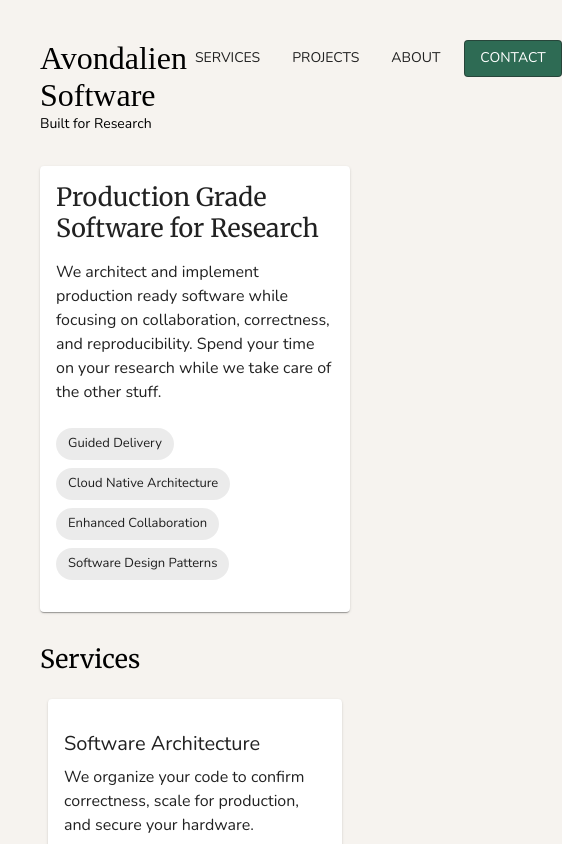
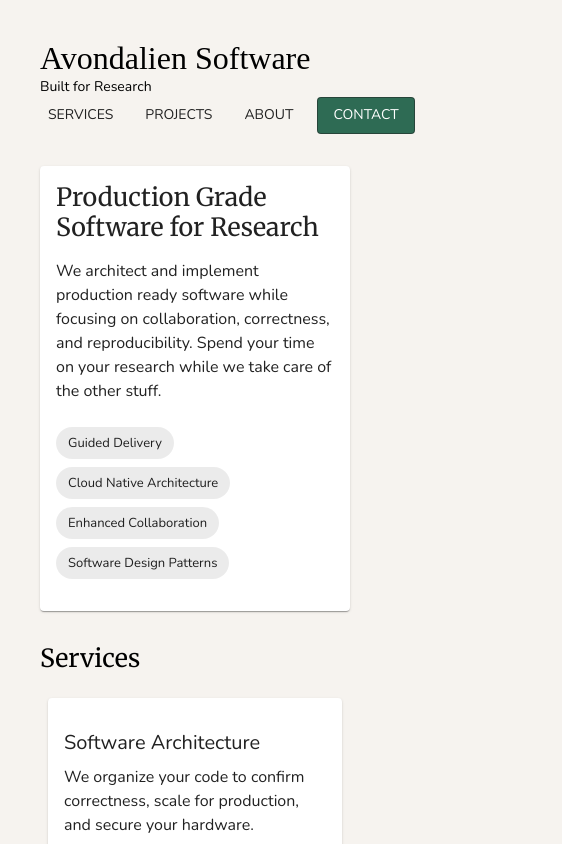
Before and after one commit to avondalien/homepage, a React (Vite) app: page / in a window 390 px wide. Shown: the top 844 px of the page, 562 px wide, since content can reach past the window. Built offline with nearby package versions, Linux system fonts and the light colour scheme; a web font is replaced by a local one.

Commit message:
navigation buttons slide under the logo on mobile

```diff
--- a/src/navigation/navigation.tsx
+++ b/src/navigation/navigation.tsx
@@ -1,3 +1,4 @@
+import Box from "@mui/material/Box"
 import Button from "@mui/material/Button"
 import Stack from "@mui/material/Stack"
 import Typography from "@mui/material/Typography"
@@ -7,7 +8,7 @@ const Navigation = () => {
     return (
         <>
             <header>
-                <Stack direction="row" justifyContent="space-between" marginBottom={4}>
+                <Box display="flex" flexDirection="row" flexWrap="wrap" justifyContent="space-between" marginBottom={4}>
                     <Stack direction="column">
                         <Typography variant="logo">Avondalien Software</Typography>
                         <Typography variant="body2">Built for Research</Typography>
@@ -28,7 +29,7 @@ const Navigation = () => {
                             </a>
                         </Stack>
                     </nav>
-                </Stack>
+                </Box>
             </header>
         </>
     )
```
